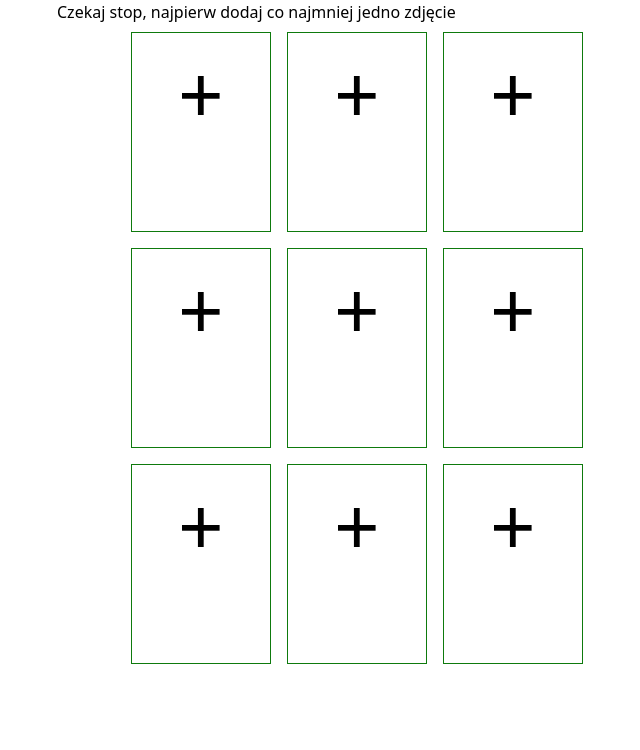
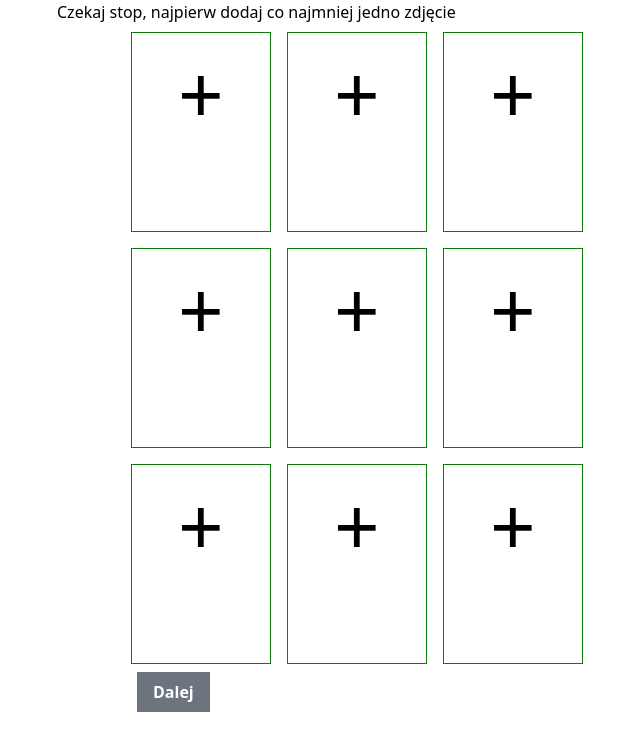
Before and after one commit to netstat-ano/znajdz-nerda, a React (Create React App) app: page /welcome in a window 1280 px wide. Both pictures are taken after typing "name@example.com", "Sample", "Sample", "Sample" into the empty fields and a click on the button "Dołącz". Shown: the top 750 px of the page, without its empty margins (283-923 px from the left). Built offline with nearby package versions, Linux system fonts and the light colour scheme; no server answers.

Commit message:
choosing gender panel update

```diff
--- a/src/assets/scss/_variables.scss
+++ b/src/assets/scss/_variables.scss
@@ -1,3 +1,6 @@
 $playstation-theme: #003791;
 $xbox-theme: #0e7a0d;
 $error-theme: #ff3333;
+$success-theme: #22c55e;
+$success-theme-hover: #33d66f;
+$disabled-theme: #6c757d;
--- a/src/components/AddPhotos/AddPhotos.js
+++ b/src/components/AddPhotos/AddPhotos.js
@@ -4,10 +4,12 @@ import { deleteObject } from "firebase/storage";
 import { uploadBytes, ref as sRef, getDownloadURL } from "firebase/storage";
 import { useSelector } from "react-redux";
 import { useEffect, useRef, useState } from "react";
+import Button from "../Button/Button";
 import PhotoInput from "../PhotoInput/PhotoInput";
 const AddPhotos = (props) => {
     const user = useSelector((state) => state.authentication.user);
     const [photos, setPhotos] = useState(["", "", "", "", "", "", "", "", ""]);
+    const [isDisabled, setIsDisabled] = useState(true);
     const inputRefFirst = useRef();
     const inputRefSecond = useRef();
     const inputRefThird = useRef();
@@ -17,7 +19,18 @@ const AddPhotos = (props) => {
     const inputRefSeventh = useRef();
     const inputRefEighth = useRef();
     const inputRefNineth = useRef();
-    console.log(photos);
+    const onNextStepHandler = (event) => {
+        event.preventDefault();
+        props.setStep("gender");
+    };
+    useEffect(() => {
+        for (const index in photos) {
+            if (photos[index] !== "") {
+                setIsDisabled(false);
+                break;
+            }
+        }
+    }, [photos]);
     useEffect(() => {
         const fetchPhotos = async () => {
             for (let i = 0; i < 9; i++) {
@@ -80,6 +93,7 @@ const AddPhotos = (props) => {
     return (
         <div>
             <div>Czekaj stop, najpierw dodaj co najmniej jedno zdjęcie</div>
+            <form onSubmit={onNextStepHandler}>
                 <div className={styles["photo-container"]}>
                     <PhotoInput
                         ref={inputRefFirst}
@@ -150,6 +164,15 @@ const AddPhotos = (props) => {
                         onUploadPhotoHandler={onUploadPhotoHandler}
                     />
                 </div>
+                <div>
+                    <Button
+                        button={{ disabled: isDisabled, type: "submit" }}
+                        className={styles.button}
+                    >
+                        Dalej
+                    </Button>
+                </div>
+            </form>
         </div>
     );
 };
--- a/src/components/AddPhotos/AddPhotos.module.scss
+++ b/src/components/AddPhotos/AddPhotos.module.scss
@@ -23,5 +23,6 @@
 .d-none {
     display: none;
 }
-.img {
+.button {
+    margin-left: 5rem;
 }
--- a/src/components/Button/Button.js
+++ b/src/components/Button/Button.js
@@ -1,7 +1,8 @@
+import styles from "./Button.module.scss";
 const Button = (props) => {
     return (
         <button
-            className={`bg-green-500 hover:bg-green-700 text-white font-bold py-2 px-4 rounded`}
+            className={` ${styles.button} ${props.className}`}
             {...props.button}
         >
             {props.children}
--- /dev/null
+++ b/src/components/Button/Button.module.scss
@@ -0,0 +1,17 @@
+@import "../../assets/scss/variables";
+.button {
+    background-color: $success-theme;
+    color: white;
+    font-weight: bold;
+    padding-top: 0.5rem;
+    padding-bottom: 0.5rem;
+    padding-left: 1rem;
+    padding-right: 1rem;
+    &:hover {
+        background-color: $success-theme-hover;
+        cursor: pointer;
+    }
+    &:disabled {
+        background-color: $disabled-theme;
+    }
+}
--- a/src/components/Config/Config.js
+++ b/src/components/Config/Config.js
@@ -1,10 +1,12 @@
+import { useState } from "react";
 import AddPhotos from "../AddPhotos/AddPhotos";
+import Gender from "../Gender/Gender";
 const Config = (props) => {
+    const [step, setStep] = useState("addPhotos");
     return (
         <div>
-            <form>
-                <AddPhotos />
-            </form>
+            {step === "addPhotos" && <AddPhotos setStep={setStep} />}
+            {step === "gender" && <Gender setStep={setStep} />}
         </div>
     );
 };
--- /dev/null
+++ b/src/components/Gender/Gender.js
@@ -0,0 +1,32 @@
+import { useState } from "react";
+import Radio from "../Radio/Radio";
+import Button from "../Button/Button";
+const Gender = (props) => {
+    const [selected, setSelected] = useState(false);
+    const onSubmitHandler = (event) => {
+        event.preventDefault();
+    };
+    return (
+        <div>
+            <form onSubmit={onSubmitHandler}>
+                <div>Jestem</div>
+                <div>
+                    <Radio on name="gender" value="woman">
+                        Kobietą
+                    </Radio>
+                </div>
+                <div>
+                    <Radio name="gender" value="man">
+                        Mężczyzną
+                    </Radio>
+                </div>
+                <div>
+                    <Button button={{ disabled: !selected, type: "submit" }}>
+                        Dalej
+                    </Button>
+                </div>
+            </form>
+        </div>
+    );
+};
+export default Gender;
--- /dev/null
+++ b/src/components/Radio/Radio.js
@@ -0,0 +1,13 @@
+const Radio = (props) => {
+    return (
+        <label>
+            <input
+                type="radio"
+                name={props.name ? props.name : ""}
+                value={props.value ? props.value : ""}
+            />
+            {props.children}
+        </label>
+    );
+};
+export default Radio;
```
Lines whose indentation alone changed are shown as unchanged.
